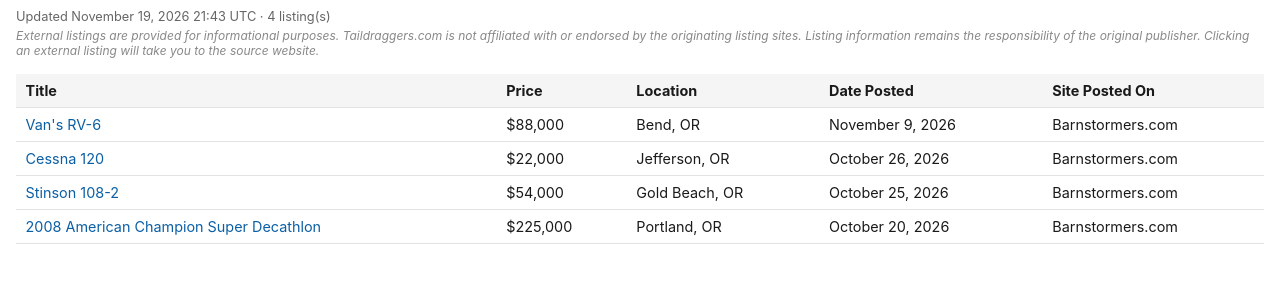
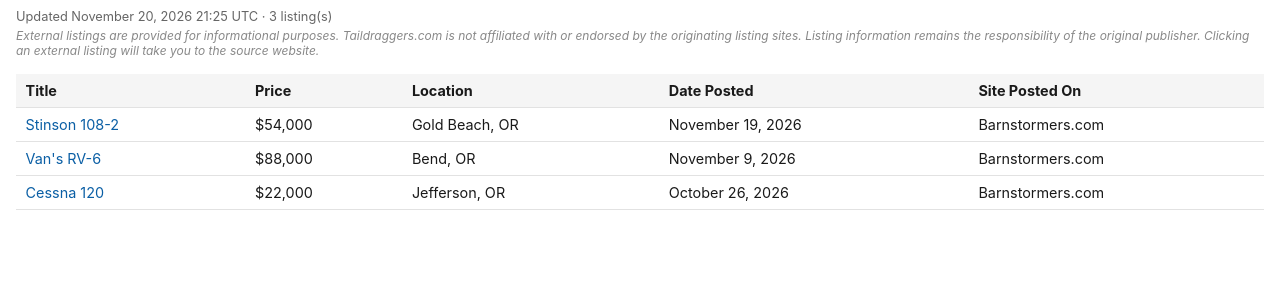
Before and after one commit to taildraggers/oregon, a plain HTML site: page docs/index.html in a window 1280 px wide. Shown: the part 43-326 px from the top of the page. Drawn offline with Linux system fonts and the light colour scheme.

Commit message:
Update Oregon listings (2026-11-20)

```diff
--- a/docs/index.html
+++ b/docs/index.html
@@ -58,17 +58,16 @@
 </head>
 <body>
   <h1>Taildragger Ads in Oregon</h1>
-  <div class="updated">Updated November 19, 2026 21:43 UTC &middot; 4 listing(s)</div>
+  <div class="updated">Updated November 20, 2026 21:25 UTC &middot; 3 listing(s)</div>
   <div class="disclaimer">External listings are provided for informational purposes. Taildraggers.com is not affiliated with or endorsed by the originating listing sites. Listing information remains the responsibility of the original publisher. Clicking an external listing will take you to the source website.</div>
   <table>
     <thead>
       <tr><th>Title</th><th>Price</th><th>Location</th><th>Date Posted</th><th>Site Posted On</th></tr>
     </thead>
     <tbody>
+        <tr><td><a href="https://www.barnstormers.com/classified-2049742-Stinson-108-2.html" target="_blank" rel="noopener noreferrer">Stinson 108-2</a></td><td>$54,000</td><td>Gold Beach, OR</td><td>November 19, 2026</td><td>Barnstormers.com</td></tr>
         <tr><td><a href="https://www.barnstormers.com/classified-2074948-Vans-RV-6.html" target="_blank" rel="noopener noreferrer">Van&#x27;s RV-6</a></td><td>$88,000</td><td>Bend, OR</td><td>November 9, 2026</td><td>Barnstormers.com</td></tr>
         <tr><td><a href="https://www.barnstormers.com/classified-2011827-Cessna-120.html" target="_blank" rel="noopener noreferrer">Cessna 120</a></td><td>$22,000</td><td>Jefferson, OR</td><td>October 26, 2026</td><td>Barnstormers.com</td></tr>
-        <tr><td><a href="https://www.barnstormers.com/classified-2049742-Stinson-108-2.html" target="_blank" rel="noopener noreferrer">Stinson 108-2</a></td><td>$54,000</td><td>Gold Beach, OR</td><td>October 25, 2026</td><td>Barnstormers.com</td></tr>
-        <tr><td><a href="https://www.barnstormers.com/classified-2079280-2008-SUPER-DECATHLON-8KCAB.html" target="_blank" rel="noopener noreferrer">2008 American Champion Super Decathlon</a></td><td>$225,000</td><td>Portland, OR</td><td>October 20, 2026</td><td>Barnstormers.com</td></tr>
     </tbody>
   </table>
 <script>
```
